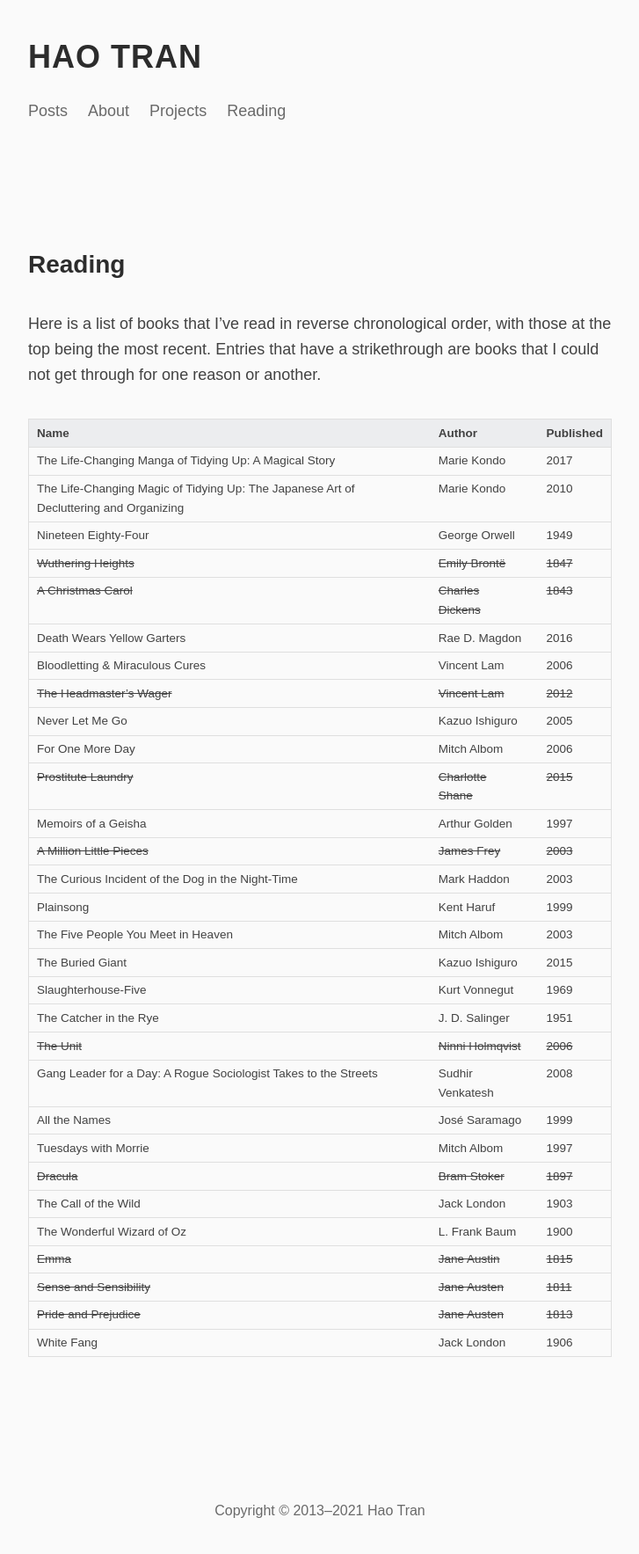
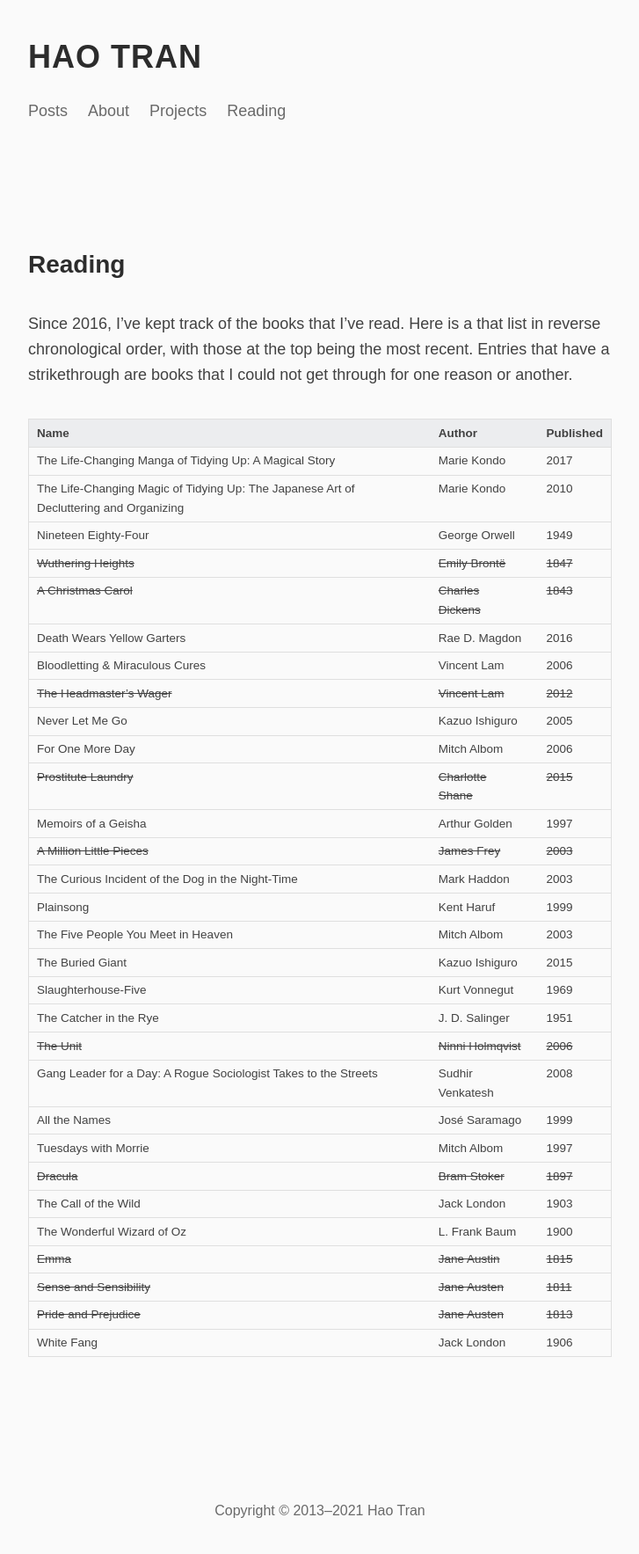
Before and after one commit to haothitran/posts, a Jekyll site: the page built from _pages/reading.md, in a window 1280 px wide. Shown: the whole page at 88% size, without its empty margins (276-1003 px from the left). Built offline with Jekyll 4.4.1, drawn with Linux system fonts in a browser that asks for light colours.

Commit message:
Edit page description

```diff
--- a/_pages/reading.md
+++ b/_pages/reading.md
@@ -4,7 +4,7 @@ title: Reading
 permalink: /reading
 ---
 
-Here is a list of books that I've read in reverse chronological order, with those at the top being the most recent. Entries that have a strikethrough are books that I could not get through for one reason or another.
+Since 2016, I've kept track of the books that I've read. Here is a that list in reverse chronological order, with those at the top being the most recent. Entries that have a strikethrough are books that I could not get through for one reason or another.
 
 | Name                                                                                   | Author              | Published |
 |----------------------------------------------------------------------------------------|---------------------|-----------|
```
